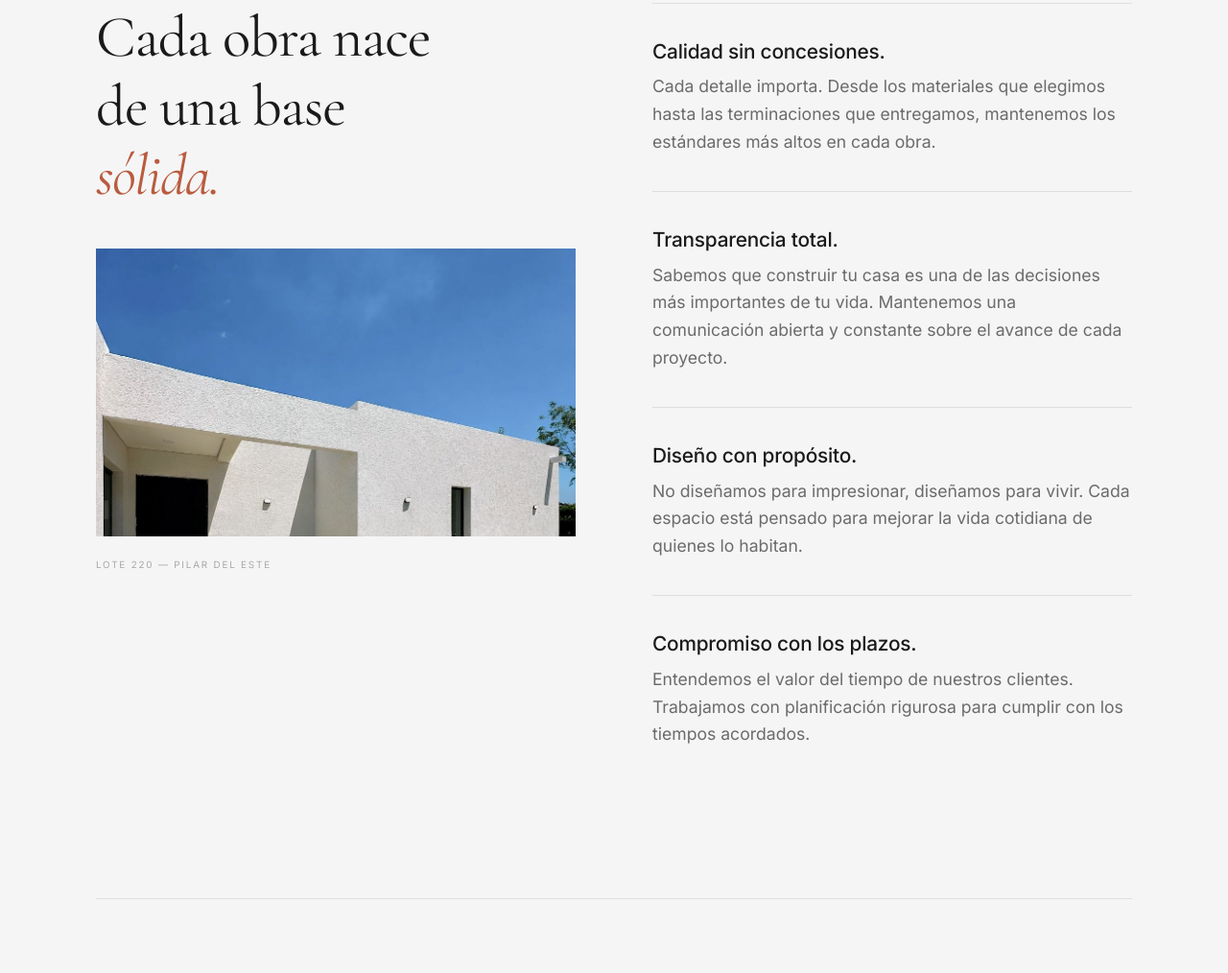
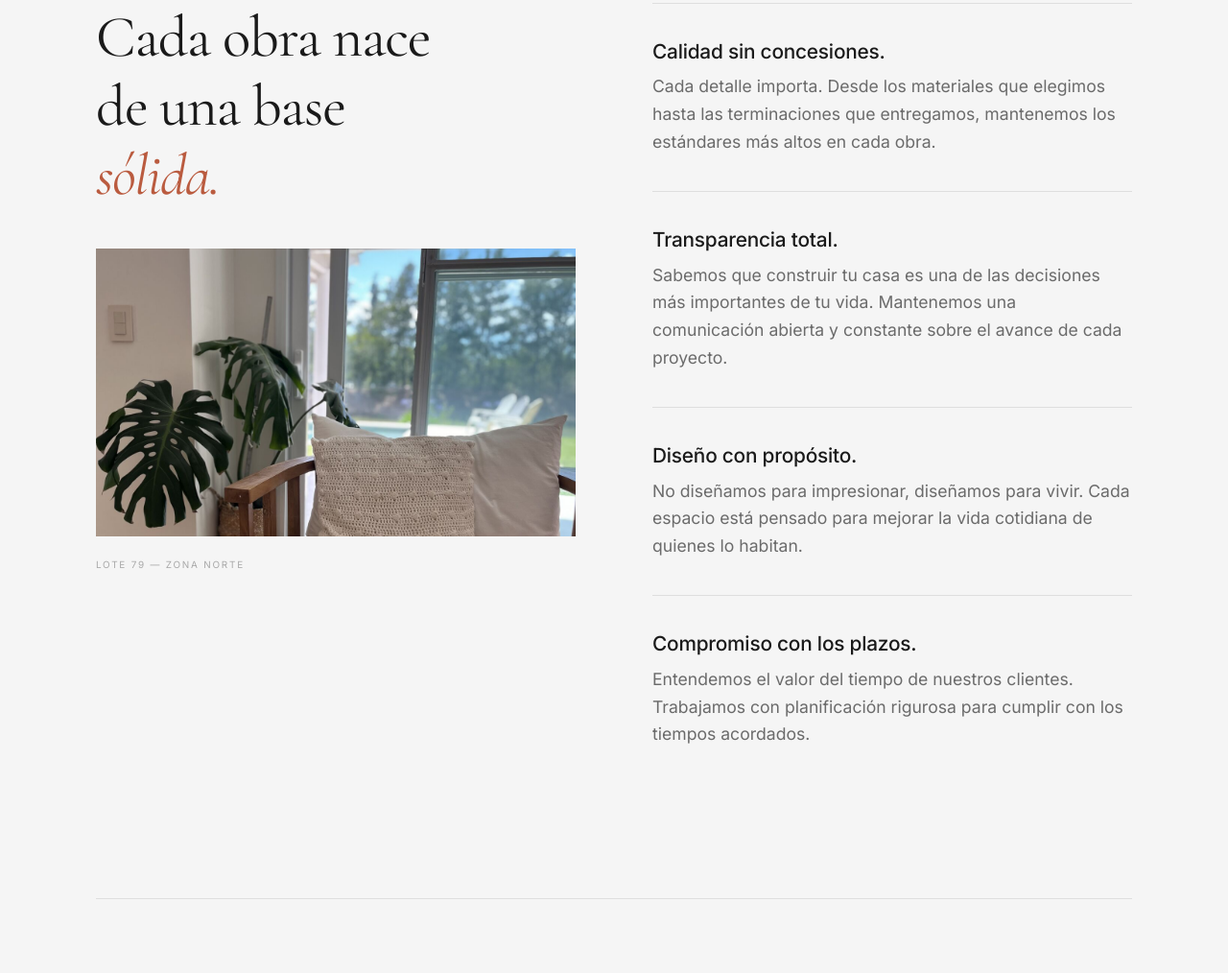
Before and after one commit to fernandoeijo1/vf-construcciones, a website: page index.html in a window 1280 px wide. Shown: the part 4231-5245 px from the top of the page at 96% size. Drawn offline with nearby package versions, Linux system fonts and the light colour scheme.

Commit message:
Cambia imagen en sección Valores por interior Lote 79

```diff
--- a/index.html
+++ b/index.html
@@ -881,12 +881,12 @@
                     Cada obra nace de una base <em>sólida.</em>
                 </h2>
                 <div class="values-photo" style="margin-top:40px; overflow:hidden; height:300px;">
-                    <img src="brand_assets/lote-220/lote-220-3.jpeg"
-                         alt="Lote 220 — Pilar del Este"
-                         style="width:100%; height:100%; object-fit:cover; object-position:center 20%; display:block;">
+                    <img src="brand_assets/lote-79/lote-79-4.jpeg"
+                         alt="Lote 79 — interior"
+                         style="width:100%; height:100%; object-fit:cover; object-position:center 30%; display:block;">
                 </div>
                 <p class="values-photo" style="font-family:'Inter',sans-serif; font-size:0.62rem; letter-spacing:0.18em; text-transform:uppercase; color:var(--muted); margin-top:12px; opacity:0.55;">
-                    Lote 220 — Pilar del Este
+                    Lote 79 — Zona Norte
                 </p>
             </div>
 
```
